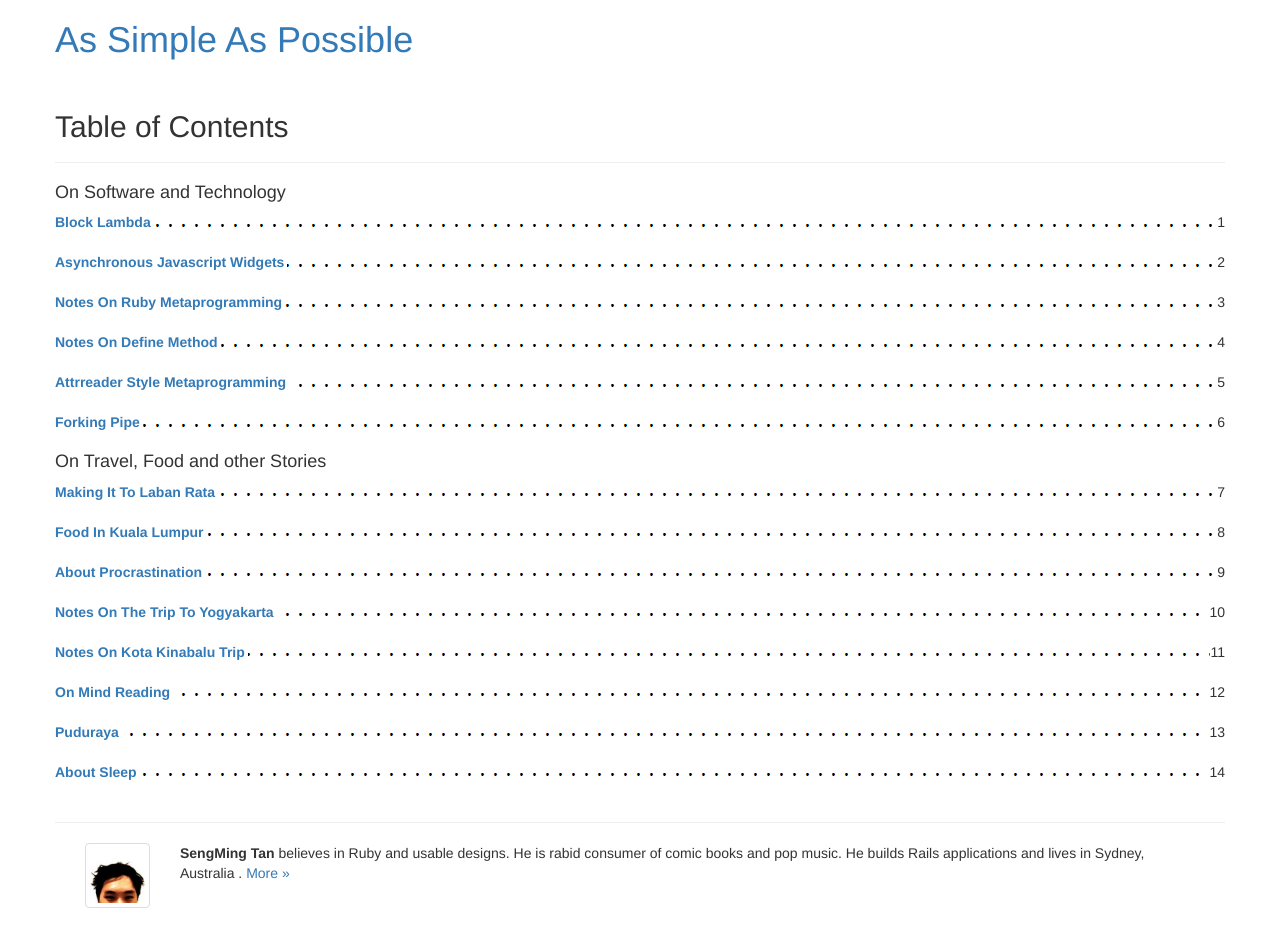
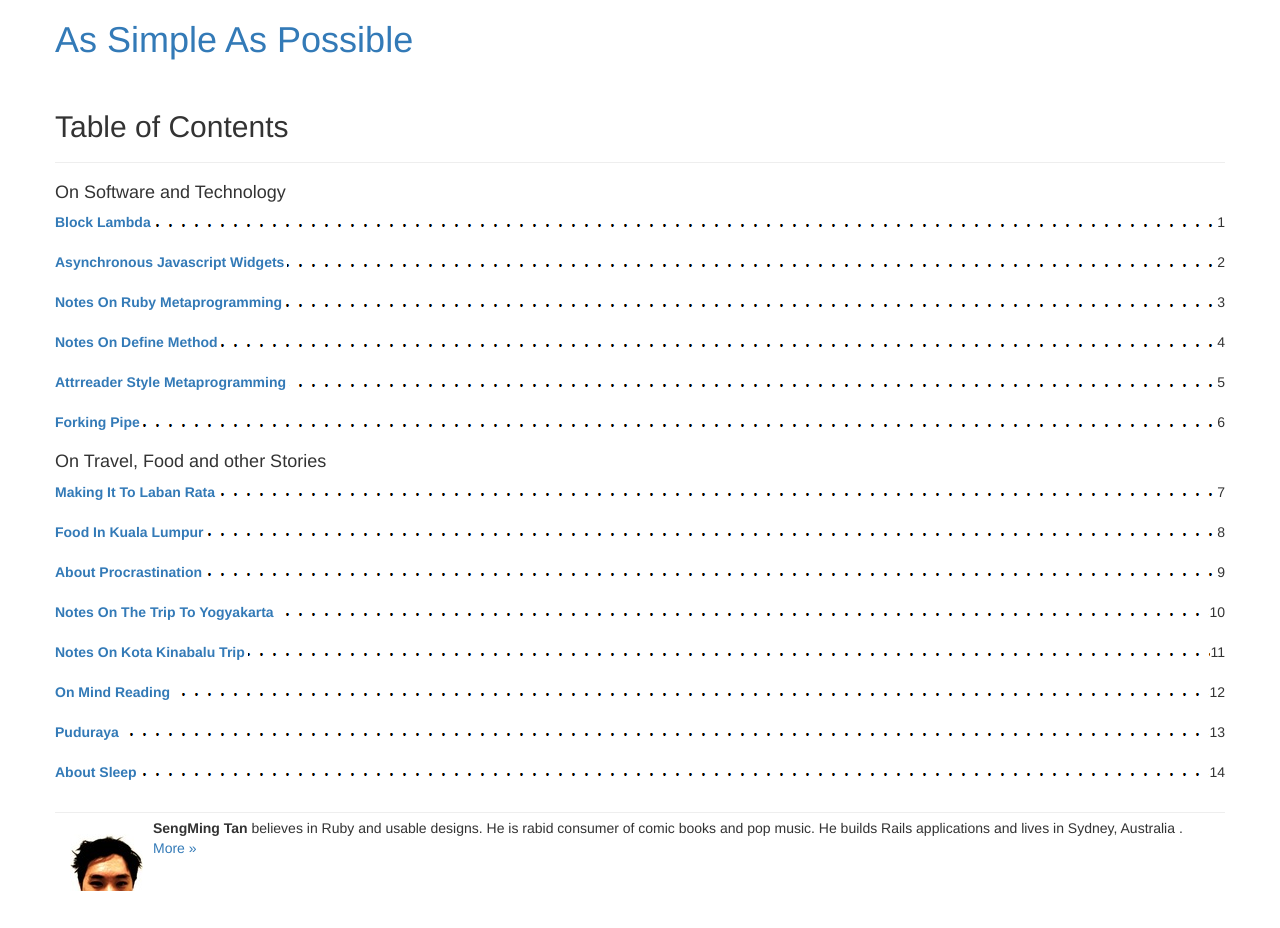
Before and after one commit to tansengming/tansengming.github.com, a Jekyll site: the page built from index.html, in a window 1280 px wide. Built offline with Jekyll 4.4.1, drawn with Linux system fonts in a browser that asks for light colours; nearby versions of some CDN libraries; Markdown is read by kramdown in place of the engine named in the settings; comment, search, counter and statistics services are not loaded; after the commit the page ends 901 px from its top, so only the background shows below that.

Commit message:
fixes footer

```diff
--- a/_layouts/default.html
+++ b/_layouts/default.html
@@ -35,17 +35,13 @@
         {{ content }}
       </div>
     </div>
-    <footer class='container footer'>
-      <div class="row">
-        <hr />
-        <div class='col-md-12'>
-          <div class='col-md-1'>
-            <a href='/about/' class='thumbnail'>
-              <img src='/images/profile_small.jpg' />
+    <footer class='footer'>
+      <div class="container">
+          <div class='media'>
+            <a href='/about/' class='pull-left'>
+              <img src='/images/profile_small.jpg' class='media-object'/>
             </a>
-          </div>
-          <div class='col-md-11'>
-            <p>
+            <div class='media-body'>
               <span class='fn'>SengMing Tan</span>
               believes in Ruby and usable designs. He is rabid consumer of comic books and pop music.
               He builds Rails applications and lives in
@@ -56,9 +52,8 @@
               <a class='url' href='/about/'>
                 More &raquo;
               </a>
-            </p>
+            </div>
           </div>
-        </div>
       </div>
     </footer>
     <script type="text/javascript" src="/javascripts/jquery-1.5.1.min.js"></script>
--- a/stylesheets/styles.css
+++ b/stylesheets/styles.css
@@ -1,3 +1,14 @@
+footer {
+  padding-bottom: 10px;
+  padding-top: 10px;
+}
+
+footer .container {
+  padding-top: 5px;
+  border-top: 1px solid #EEE;
+}
+
+
 .profile-picture {
   padding-right: 10px;
 }
```
